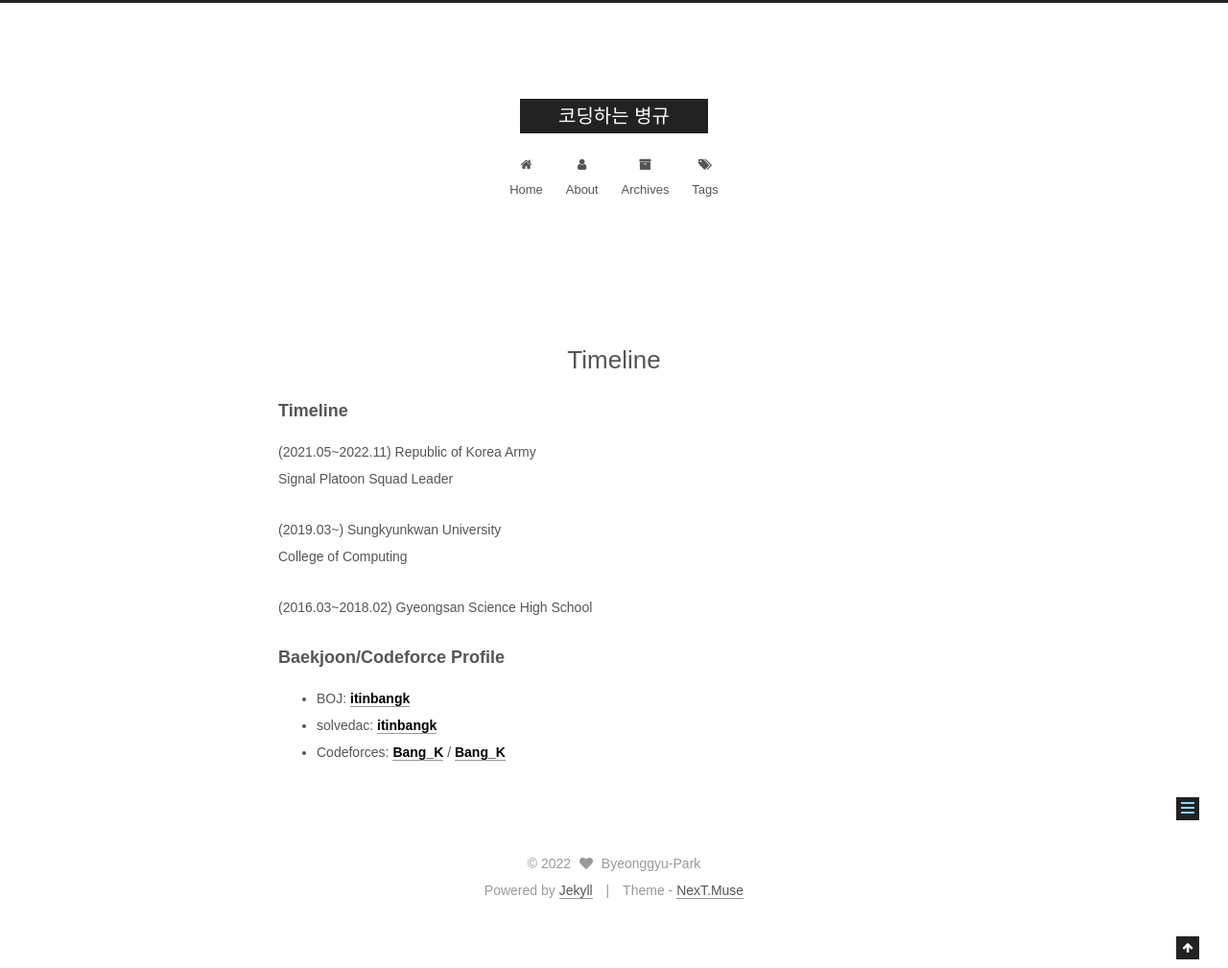
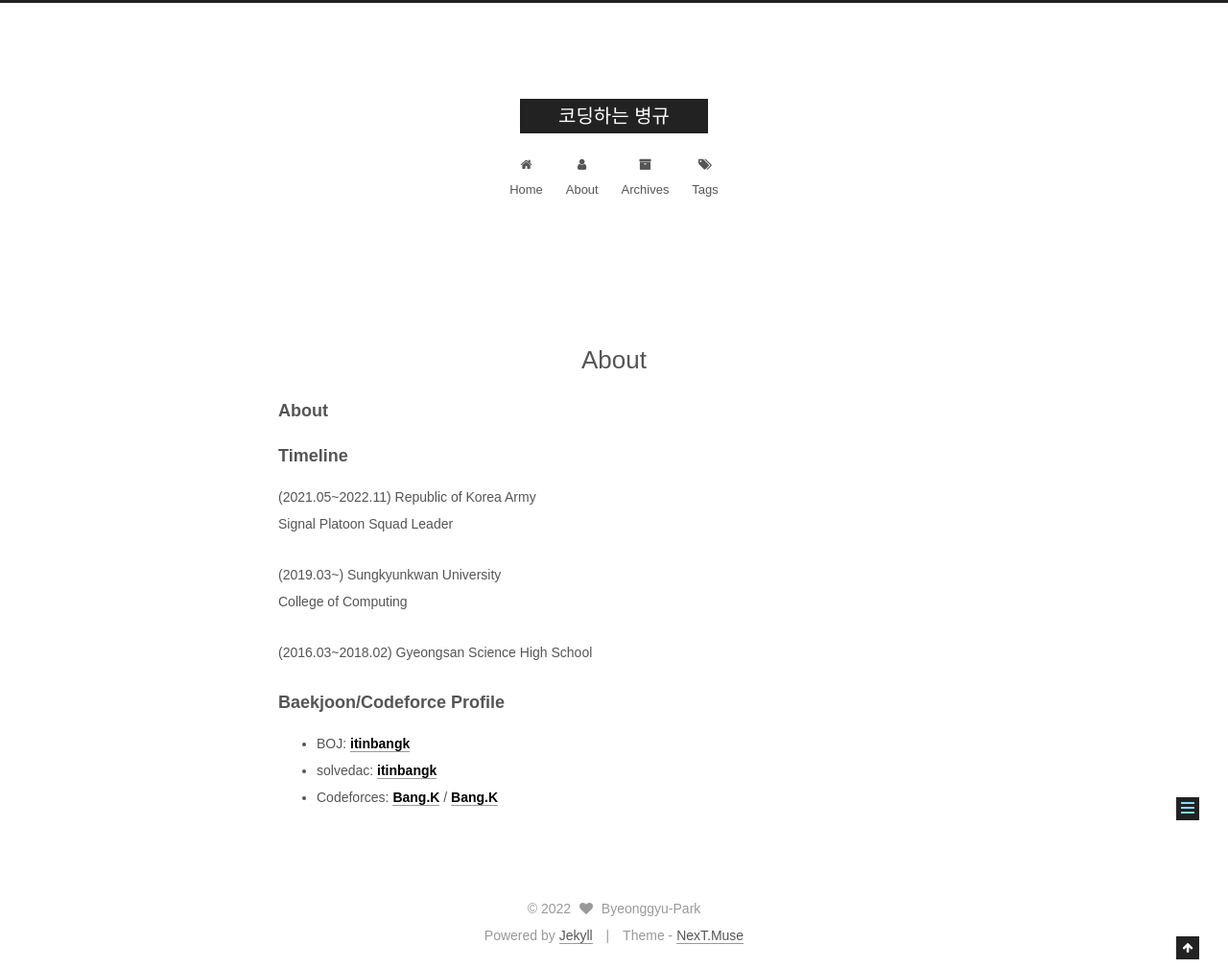
Before and after one commit to ggyuchive/ggyuchive.github.io, a Jekyll site: the page built from about/index.md, in a window 1280 px wide. Shown: the whole page at 96% size. Built offline with Jekyll 4.4.1, drawn with Linux system fonts in a browser that asks for light colours; nearby versions of some CDN libraries; our own code applies the rules of GitHub Pages for plain Markdown files.

Commit message:
Update index.md

```diff
--- a/about/index.md
+++ b/about/index.md
@@ -2,6 +2,7 @@
 layout: page
 type: about
 ---
+### About
 ### Timeline
 
 (2021.05~2022.11) Republic of Korea Army
@@ -13,4 +14,4 @@
 (2016.03~2018.02) Gyeongsan Science High School
 
 ### Baekjoon/Codeforce Profile
-{% include judge_profile.html boj_id="itinbangk" boj_bias="1" codeforces_id="Bang_K" %}
+{% include judge_profile.html boj_id="itinbangk" boj_bias="1" codeforces_id="Bang.K" %}
```
